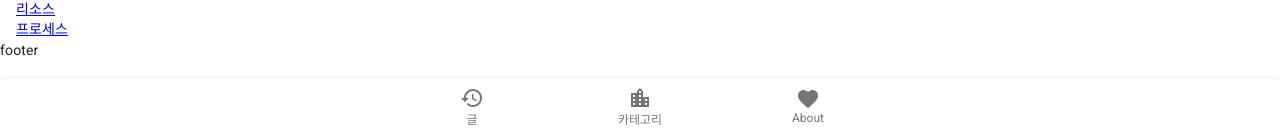
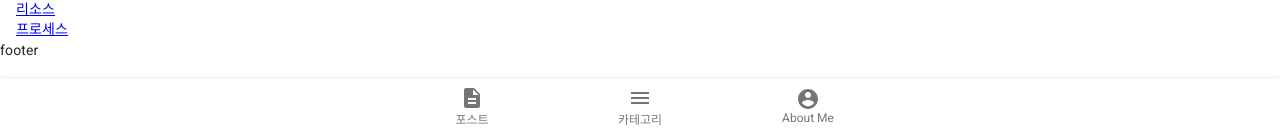
Before and after one commit to ktseo41/nextjs-blog2, a Next.js app: page / in a window 1280 px wide. Shown: the part 665-797 px from the top of the page. Built offline with nearby package versions, Linux system fonts and the light colour scheme.

Commit message:
feat: 하단 네비게이션 버튼 및 문구 변경

```diff
--- a/components/Layout.tsx
+++ b/components/Layout.tsx
@@ -3,11 +3,11 @@ import TopAppBar from "./TopAppBar";
 import {
   BottomNavigation,
   BottomNavigationAction,
+  Box,
   Container,
   makeStyles,
-  Paper,
 } from "@material-ui/core";
-import { Favorite, LocationCity, Restore } from "@material-ui/icons";
+import { Menu, Description, AccountCircle } from "@material-ui/icons";
 
 const useStyles = makeStyles((theme) => {
   return {
@@ -35,13 +35,17 @@ export default function Layout({ children }) {
       {/* 기본적으로 하단 fixed가 아니라서 구글 뉴스를 보니 position fixed를 했음. 구글링도 유사하게 답 */}
       {/* 기본 elevation이 되있지 않아 찾아보니 :  You can wrap the BottomNavigation with a Paper component, it has an elevation property. */}
       {/* 출처 : https://github.com/mui-org/material-ui/issues/13953 */}
-      <Paper className={classes.bottomNavigation} elevation={3}>
+      <Box className={classes.bottomNavigation} boxShadow={3}>
         <BottomNavigation>
-          <BottomNavigationAction showLabel={true} label="글" icon={<Restore />} />
-          <BottomNavigationAction showLabel={true} label="카테고리" icon={<LocationCity />} />
-          <BottomNavigationAction showLabel={true} label="About" icon={<Favorite />} />
+          <BottomNavigationAction
+            showLabel={true}
+            label="포스트"
+            icon={<Description />}
+          />
+          <BottomNavigationAction showLabel={true} label="카테고리" icon={<Menu />} />
+          <BottomNavigationAction showLabel={true} label="About Me" icon={<AccountCircle />} />
         </BottomNavigation>
-      </Paper>
+      </Box>
     </Container>
   );
 }
```
